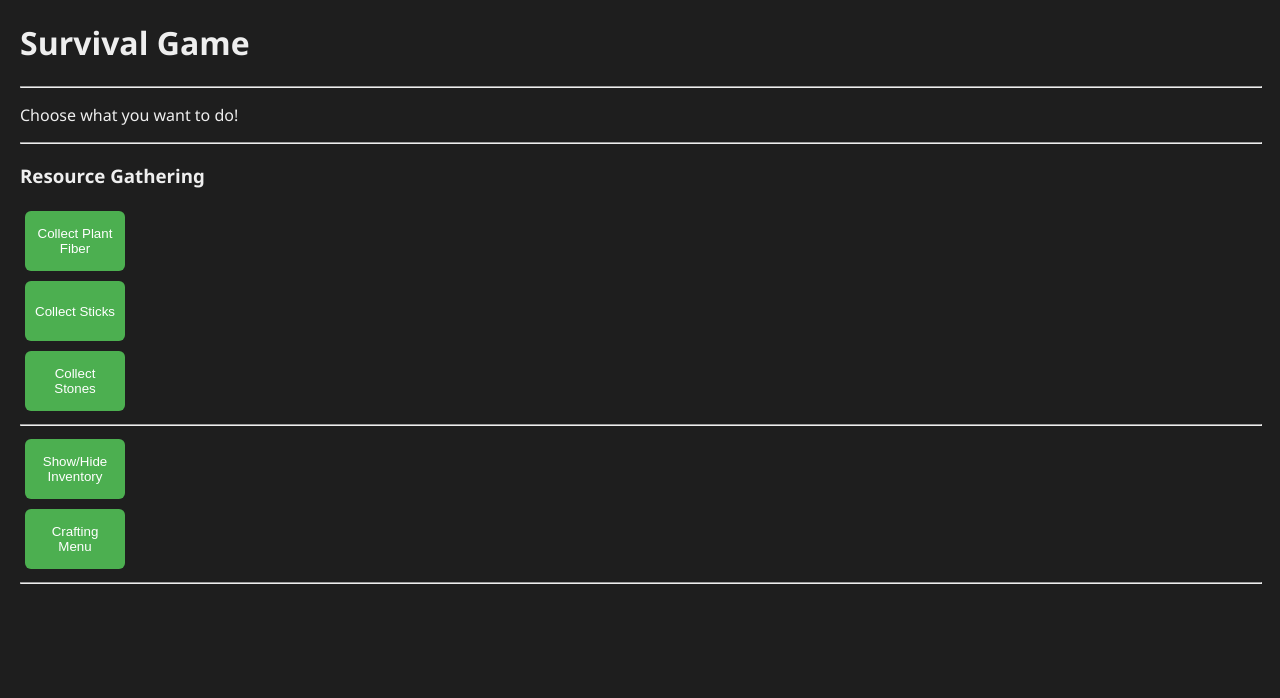
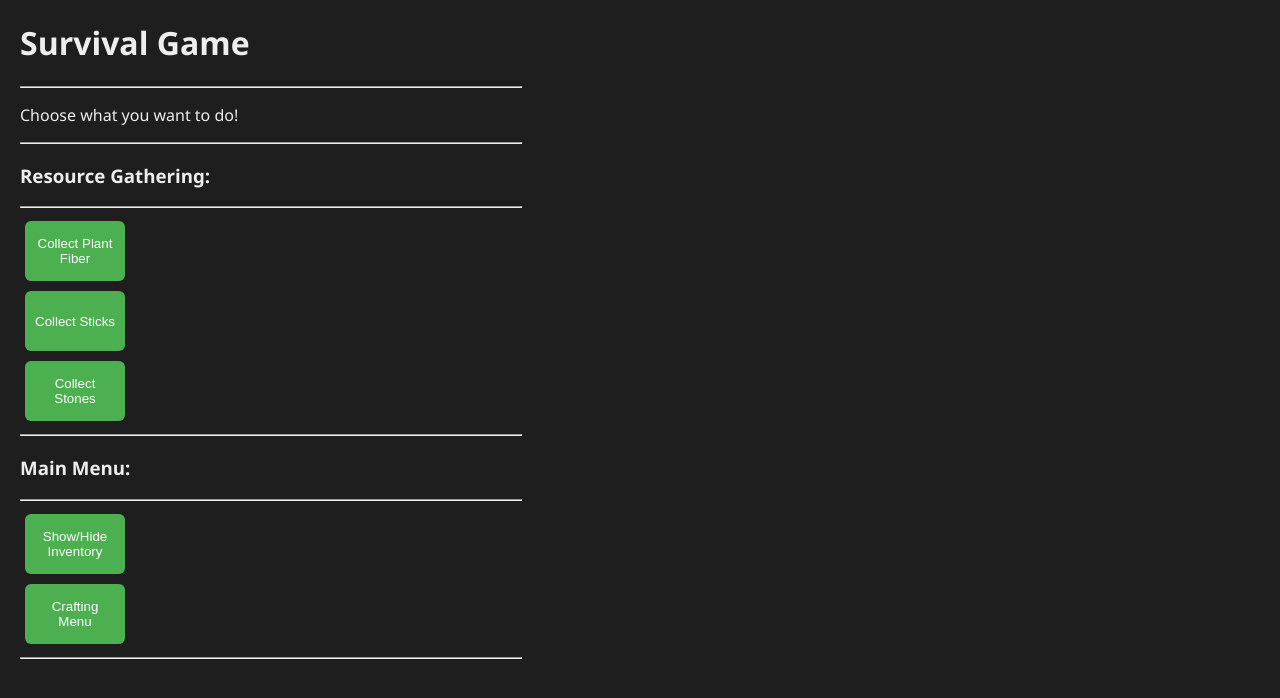
Before and after one commit to Hitoxas/Survival-Game, a Flask app: page / in a window 1280 px wide. Shown: the top 698 px of the page. Run offline with Flask 3, Linux system fonts and the light colour scheme.

Commit message:
Minor fixes

```diff
--- a/static/game.js
+++ b/static/game.js
@@ -36,7 +36,7 @@ function updateCraftingMenu() {
     fetch('/crafting')
         .then(res => res.json())
         .then(data => {
-            let html = '<h3>Crafting Menu</h3><ul>';
+            let html = '<h3>Crafting Menu:</h3><ul>';
             data.forEach(item => {
                 const costText = Object.entries(item.cost)
                     .map(([key, val]) => `${key}: ${val}`)
--- a/static/style.css
+++ b/static/style.css
@@ -3,6 +3,7 @@ body {
     color: #eee;
     font-family: 'Segoe UI', sans-serif;
     margin: 20px;
+    width: 500px;
 }
 
 button {
@@ -22,12 +23,17 @@ hr {
     width: 100%;
 }
 
+ul {
+    list-style-type: none;
+    padding-left: 0;
+}
+
 button:hover {
     background-color: #388e3c;
 }
 
 #inventory, #crafting {
-    width: 50%;
+    width: 80%;
     height: 100%;
     margin-top: 20px;
     padding: 10px;
--- a/templates/index.html
+++ b/templates/index.html
@@ -11,12 +11,15 @@
     <hr>
     <p id="output">Choose what you want to do!</p>
     <hr>
-    <h3>Resource Gathering</h3>
+    <h3>Resource Gathering:</h3>
+    <hr>
     <div class="section">
         <button onclick="collectFiber()">Collect Plant Fiber</button>
         <button onclick="collectStick()">Collect Sticks</button>
         <button onclick="collectStone()">Collect Stones</button>
     </div>
+    <hr>
+    <h3>Main Menu:</h3>
     <hr>
     <div class="section">
         <button onclick="toggleInventory()">Show/Hide Inventory</button>
@@ -26,7 +29,6 @@
     </div>
     <hr>
 
-
     <script src="{{ url_for('static', filename='game.js') }}"></script>
 </body>
 </html>
```
